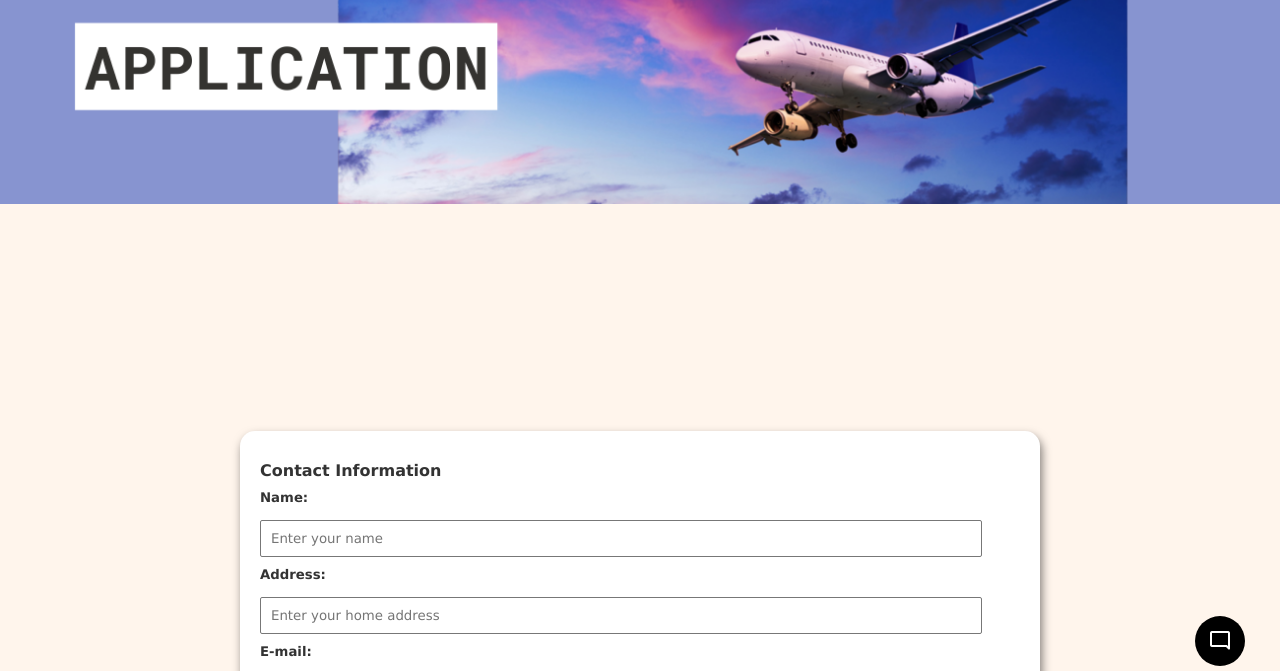
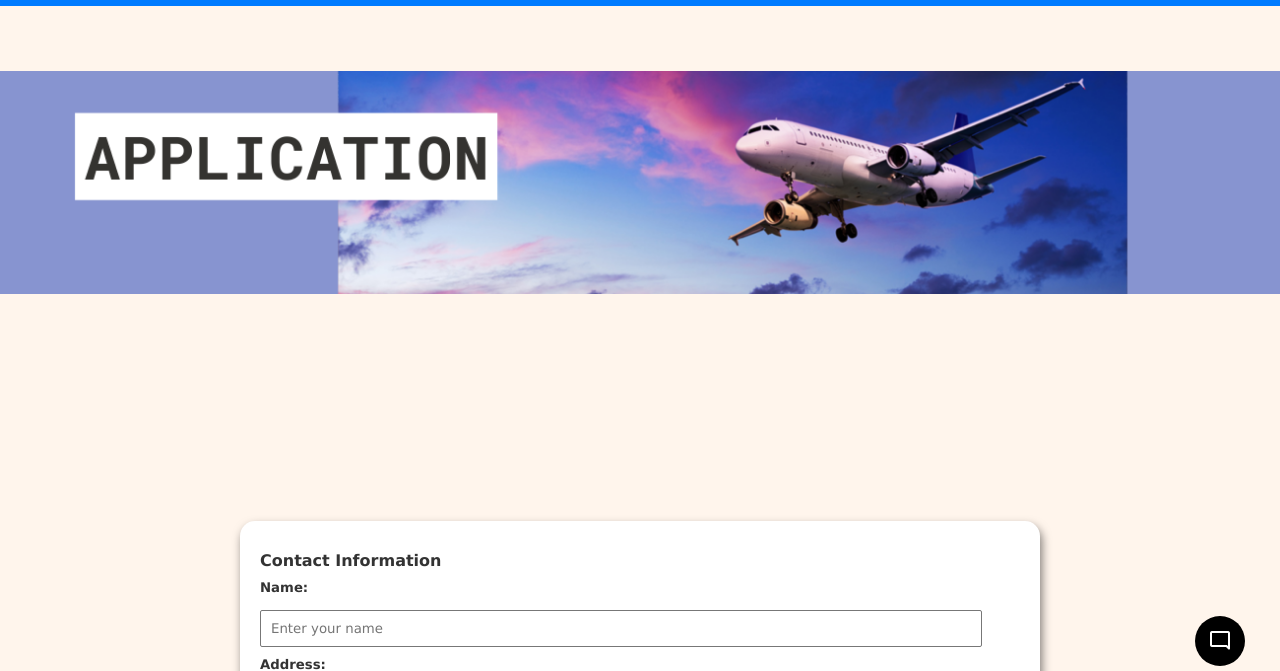
Before and after one commit to ronaksingh21/Website-Programming-and-Dev-Files, a plain HTML site: page apply.html in a window 1280 px wide. Shown: the part 104-775 px from the top of the page. Drawn offline with nearby package versions, Linux system fonts and the light colour scheme.

Commit message:
commit17

```diff
--- a/styles.css
+++ b/styles.css
@@ -12,6 +12,7 @@ body {
     padding: 0;
     background-color: #fff5ec;
     color: #333;
+    padding-top: 90px
 }
 
 body.home-page {
```
